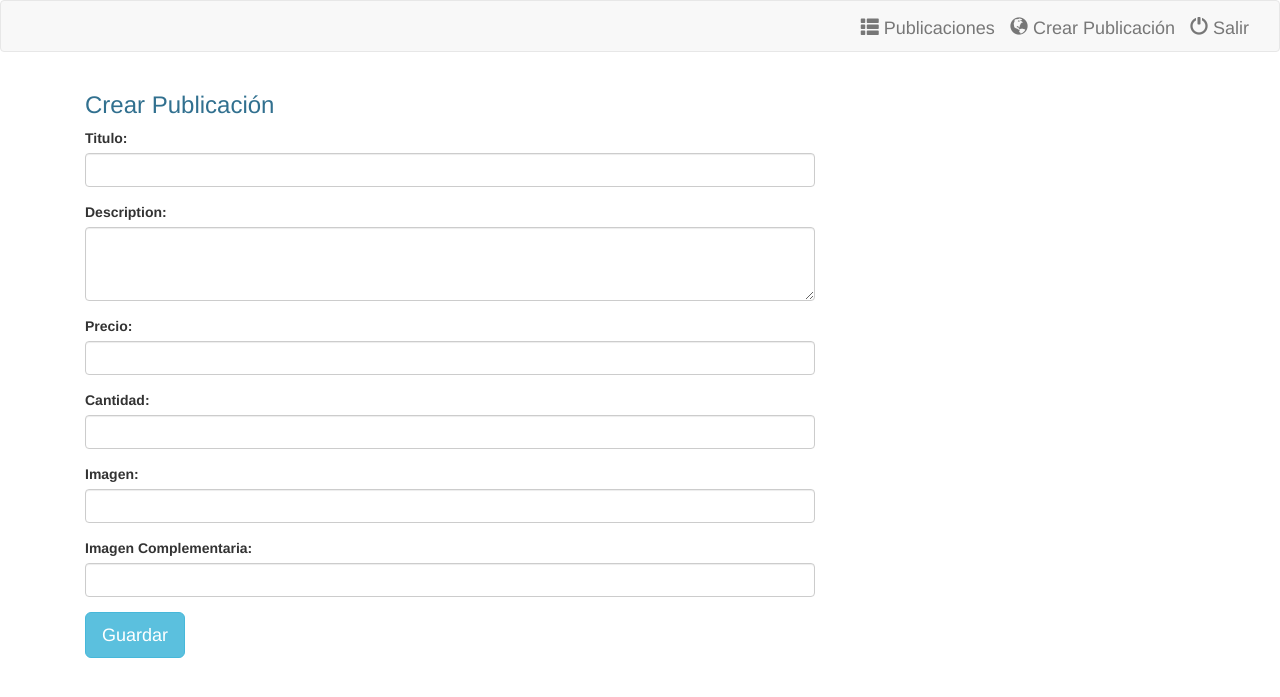
After one commit to mateoBa/trend, a Django app: page /trend/create_publication/ in a window 1280 px wide. The commit adds this page. Shown: the top 697 px of the page. Run offline with Django 3.2, Linux system fonts and the light colour scheme; some libraries are stand-ins or nearby versions.

Commit message:
fixes in angular app and django app finished

```diff
--- a/ml/templates/ml/main.html
+++ b/ml/templates/ml/main.html
@@ -21,7 +21,6 @@
 </head>
 <body data-ng-app="ml-ngapp">
     <header ng-controller="mainCtrl">
-        {{ currentPath }}
         <nav class="navbar navbar-default">
           <div class="container-fluid">
             <div class="navbar-header pull-right" ng-hide="currentPath.indexOf('/#!/main') >= 0">
--- a/ml/urls.py
+++ b/ml/urls.py
@@ -1,6 +1,5 @@
 from django.conf.urls import url
 from django.views.generic import TemplateView
-from rest_framework.routers import DefaultRouter, SimpleRouter
 
 from . import api
 
@@ -14,6 +13,3 @@ urlpatterns = [
     url(r'^save_publication/$', api.save_publication, name='save_publication'),
     url(r'^logout/$', api.logout, name='logout')
 ]
-
-ml_router = SimpleRouter()
-# ml_router.register(r'users', api.UserViewSet)
--- /dev/null
+++ b/ml_django/forms.py
@@ -0,0 +1,33 @@
+import json
+
+from django import forms
+
+from ml.ml import ClientML
+
+meli = ClientML(is_django=True)
+
+
+class CreatePublicationForm(forms.Form):
+    title = forms.CharField(label='Titulo', max_length=100)
+    description = forms.CharField(label='Description', max_length=500, widget=forms.Textarea, required=False)
+    price = forms.IntegerField(label='Precio')
+    stock = forms.IntegerField(label='Cantidad')
+    imagen1 = forms.URLField(label='Imagen', max_length=100)
+    imagen2 = forms.URLField(label='Imagen Complementaria', max_length=100, required=False)
+
+    def save(self, token):
+        title = self.cleaned_data['title']
+        description = self.cleaned_data['description']
+        price = self.cleaned_data['price']
+        stock = self.cleaned_data['stock']
+        imagen1 = self.cleaned_data['imagen1']
+        imagen2 = self.cleaned_data['imagen2']
+        pictures = [{'source': imagen1}]
+        if imagen2:
+            pictures.append({'source': imagen2})
+        body = {'title': title, 'description': description, 'price': price, 'currency_id': 'ARS', 'condition': 'new',
+                'available_quantity': stock, 'pictures': pictures, 'category_id': 'MLA352543',
+                'listing_type_id': 'bronze'}
+        content = json.loads(meli.save_publication(token, body).content)
+        if content.get('status') != 'active':
+            raise forms.ValidationError(content)
--- /dev/null
+++ b/ml_django/templates/ml_django/base.html
@@ -0,0 +1,40 @@
+<!DOCTYPE html>
+<html lang="es">
+{% load static %}
+<head>
+    <meta charset="UTF-8">
+    <title>Trends with Django</title>
+    <link rel="stylesheet" href="{% static 'bootstrap/dist/css/bootstrap.min.css' %}"/>
+
+</head>
+<body>
+    <header>
+        {% block nav %}
+        <nav class="navbar navbar-default">
+          <div class="container-fluid">
+            <div class="navbar-header pull-right">
+              <a class="navbar-brand" href="{% url 'trend_django:publications' %}">
+                  <span class="glyphicon glyphicon-th-list"></span> Publicaciones</a>
+              <a class="navbar-brand" href="{% url 'trend_django:create_publication' %}">
+                  <span class="glyphicon glyphicon-globe"></span> Crear Publicación</a>
+              <a class="navbar-brand" href="{% url 'trend_django:logout' %}">
+                <span class="glyphicon glyphicon-off"></span> Salir </a>
+            </div>
+          </div>
+        </nav>
+        {% endblock %}
+    </header>
+    <div class="container">
+        <div class="container-fluid" >
+            <div class="row">
+            {% block body %}{% endblock body %}
+            </div>
+        </div>
+    </div>
+
+    <footer>
+    {% block footer %}{% endblock footer %}
+    </footer>
+
+</body>
+</html>
--- /dev/null
+++ b/ml_django/templates/ml_django/create_publication.html
@@ -0,0 +1,35 @@
+{% extends "ml_django/base.html" %}
+
+{% block body %}
+  <div class="col-md-8">
+      <h3 class="text-info">Crear Publicación</h3>
+        <form action="." method="post">
+            {% csrf_token %}
+            <div class="form-group">
+                <label for="id_title">Titulo:</label>
+                <input type="text" class="form-control" name="title" required="" id="id_title" maxlength="100">
+            </div>
+            <div class="form-group">
+                <label for="id_description">Description:</label>
+                <textarea class="form-control" name="description" id="id_description" rows="3" maxlength="500"></textarea>
+            </div>
+            <div class="form-group">
+                <label for="id_price">Precio:</label>
+                <input type="number" class="form-control" name="price" required="" id="id_price">
+            </div>
+            <div class="form-group">
+                <label for="id_stock">Cantidad:</label>
+                <input type="number" class="form-control" name="stock" required="" id="id_stock">
+            </div>
+            <div class="form-group">
+                <label for="id_imagen1">Imagen:</label>
+                <input type="url" class="form-control" name="imagen1" required="" id="id_imagen1" maxlength="100">
+            </div>
+            <div class="form-group">
+                <label for="id_imagen2">Imagen Complementaria:</label>
+                <input type="url" class="form-control" name="imagen2" id="id_imagen2" maxlength="100">
+            </div>
+            <input type="submit" class="btn btn-info btn-lg" value="Guardar" />
+        </form>
+  </div>
+{% endblock %}
--- /dev/null
+++ b/ml_django/urls.py
@@ -0,0 +1,12 @@
+from django.conf.urls import url
+from django.views.generic import TemplateView
+
+from ml_django import views
+
+urlpatterns = [
+    url(r'^$', TemplateView.as_view(template_name='ml_django/main.html'), name='main'),
+    url(r'^login/$', views.login, name='login'),
+    url(r'^publications/$', views.Publications.as_view(), name='publications'),
+    url(r'^create_publication/$', views.CreatePublication.as_view(), name='create_publication'),
+    url(r'^logout/$', views.logout, name='logout')
+]
--- /dev/null
+++ b/ml_django/views.py
@@ -0,0 +1,49 @@
+import json
+
+from django.http import HttpResponseRedirect
+from django.urls import reverse, reverse_lazy
+from django.views.generic import TemplateView, FormView
+
+from ml.ml import ClientML
+from ml_django.forms import CreatePublicationForm
+
+meli = ClientML(is_django=True)
+
+
+def login(request):
+    return HttpResponseRedirect(meli.get_redirect_url_to_oauth())
+
+
+class Publications(TemplateView):
+    template_name = 'ml_django/publications.html'
+
+    def get(self, request, *args, **kwargs):
+        if request.GET.get('code'):
+            request.session['token'] = request.GET.get('code')
+        return super(Publications, self).get(request, *args, **kwargs)
+
+    def get_context_data(self, **kwargs):
+        context = super(Publications, self).get_context_data(**kwargs)
+        user_data = json.loads(meli.get_user_info(self.request.session['token']).content)
+        publications = json.loads(meli.get_publications_by_client_id(self.request.session['token'],
+                                                                     user_data.get('id')).content)['results']
+        publications.reverse()
+        context['user'] = user_data
+        context['publications'] = publications
+        context['token'] = self.request.session['token']
+        return context
+
+
+class CreatePublication(FormView):
+    form_class = CreatePublicationForm
+    template_name = 'ml_django/create_publication.html'
+    success_url = reverse_lazy('trend_django:publications')
+
+    def form_valid(self, form):
+        print form.save(self.request.session['token'])
+        return super(CreatePublication, self).form_valid(form)
+
+
+def logout(request):
+    request.session.flush()
+    return HttpResponseRedirect(reverse('trend_django:main'))
--- a/requirements.txt
+++ b/requirements.txt
@@ -1,3 +1,2 @@
 Django==1.11.1
-djangorestframework==3.6.3
 requests==2.14.2
--- a/static/js/ml/ml-controllers.js
+++ b/static/js/ml/ml-controllers.js
@@ -61,7 +61,7 @@ ml_controller.controller('createPubCtrl', ['$scope', '$window' , 'mlService',
             function(res){
                 console.log(res.data);
                 if (res.data.status === 'active') {
-                    alert('Se creó correctamente la reserva');
+                    alert('La Publicación se creó correctamente');
                     $window.location.href = '/#!/publications';
                 }else{
                    alert('Error: status_code ' + res.data.status + '. '+res.data.error)
--- a/trend/urls.py
+++ b/trend/urls.py
@@ -15,10 +15,9 @@ Including another URLconf
 """
 from django.conf.urls import url, include
 from django.contrib import admin
-from ml.urls import ml_router
 
 urlpatterns = [
     url(r'', include('ml.urls', namespace="ml")),
-    url(r'^api/v1/', include(ml_router.urls)),
+    url(r'^trend/', include('ml_django.urls', namespace='trend_django')),
     url(r'^admin/', admin.site.urls),
 ]
```
Also changed, not shown: ml/api.py (+6 -5 lines), ml/ml.py (+18 -18 lines), ml_django/templates/ml_django/main.html (added, +13 -0 lines), ml_django/templates/ml_django/publications.html (added, +25 -0 lines), ml_django/templatetags/templates_extra.py (added, +14 -0 lines), trend/settings.py (+6 -1 lines), ml_django/__init__.py (added), ml_django/templatetags/__init__.py (added).
